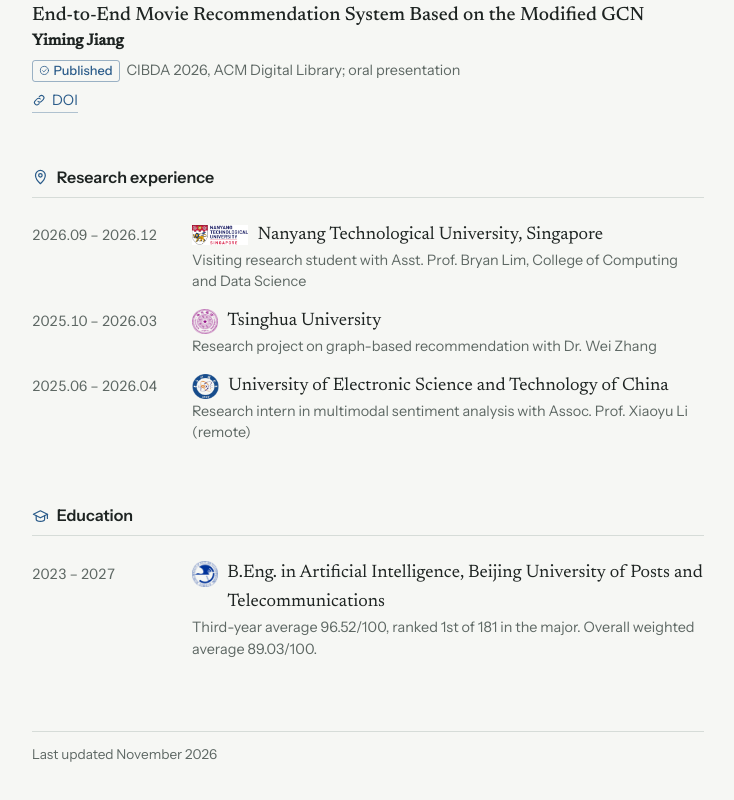
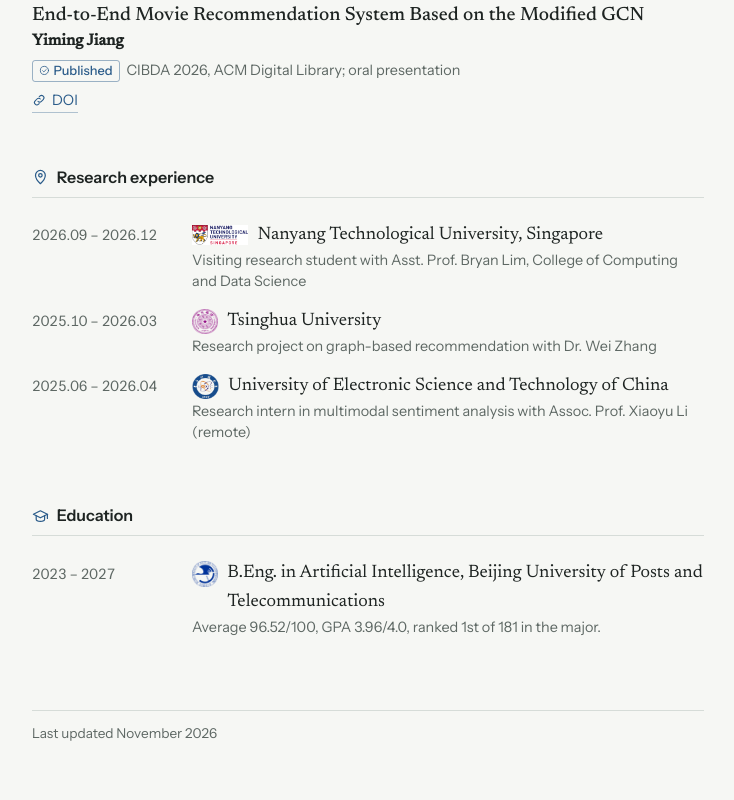
Before and after one commit to JiangYiMing-7/JiangYiMing-7.github.io, a plain HTML site: page index.html in a window 1280 px wide. Shown: the part 2310-3110 px from the top of the page, without its empty margins (272-1006 px from the left). Drawn offline with Linux system fonts and the light colour scheme.

Commit message:
docs: simplify education line on homepage

```diff
--- a/index.html
+++ b/index.html
@@ -337,7 +337,7 @@
     <ul class="rows">
       <li><span class="date">2023 – 2027</span>
         <div class="what"><span class="org"><img src="logos/bupt.png" alt="" onerror="this.remove()">B.Eng. in Artificial Intelligence, Beijing University of Posts and Telecommunications</span>
-          <span>Third-year average 96.52/100, ranked 1st of 181 in the major. Overall weighted average 89.03/100.</span></div></li>
+          <span>Average 96.52/100, GPA 3.96/4.0, ranked 1st of 181 in the major.</span></div></li>
     </ul>
   </section>
 
```
